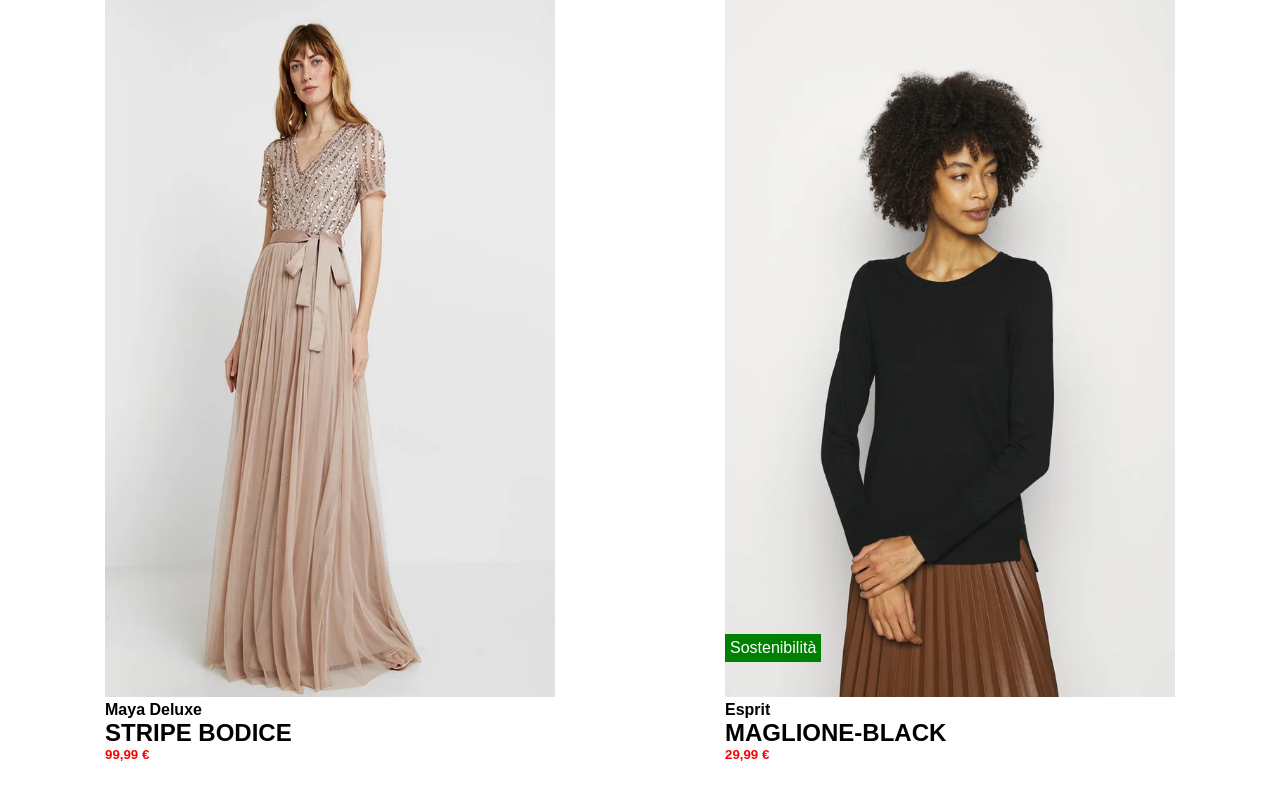
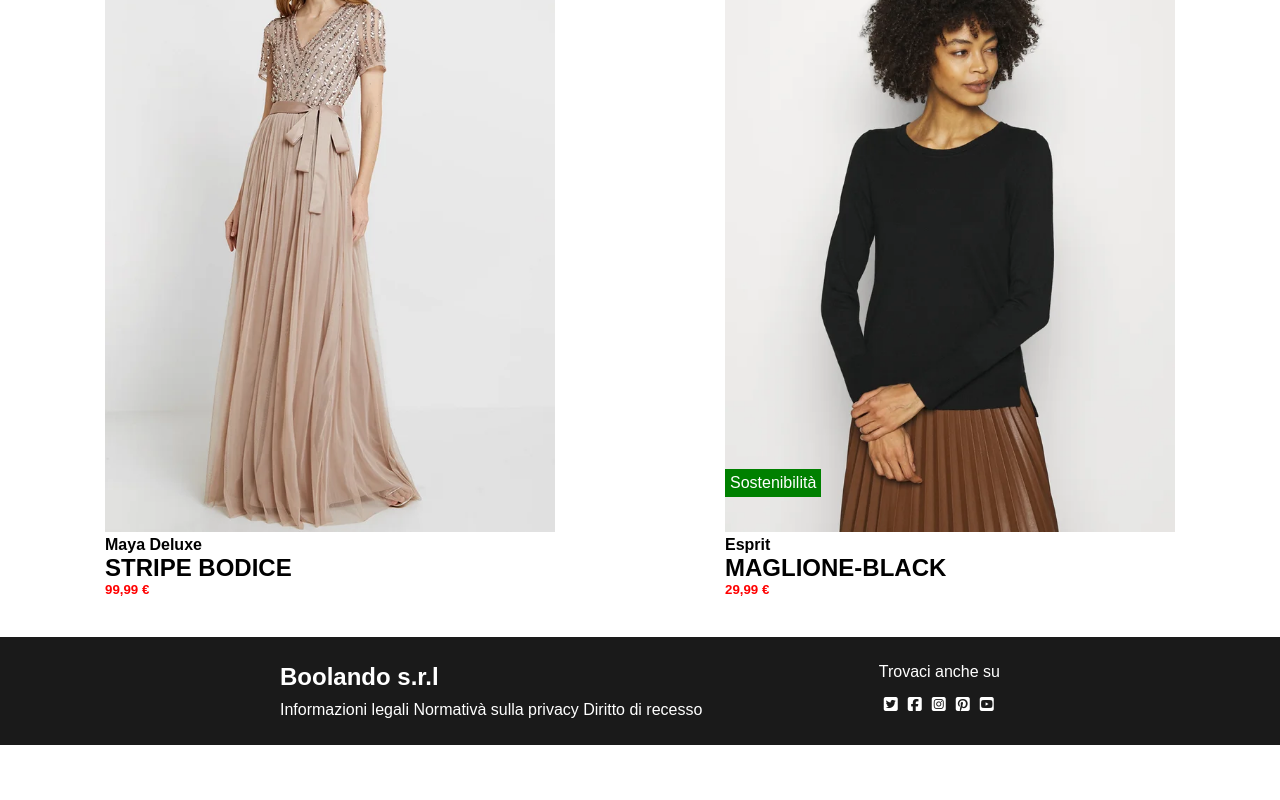
Before and after one commit to AndreaRispoli97/html-css-boolando, a plain HTML site: page index.html in a window 1280 px wide. Shown: the part 1783-2583 px from the top of the page. After the commit the page ends 2530 px from the top, so only its background shows below. Drawn offline with Linux system fonts and the light colour scheme.

Commit message:
feat: piede della pagina finito

```diff
--- a/css/style.css
+++ b/css/style.css
@@ -49,7 +49,7 @@ main{
 
 .box img{
     width: 450px;
-    height: 700px;
+    height: 645px;
 
 }
 .container-shop{
@@ -102,6 +102,33 @@ h5{
 
 /* PIEDE DI PAGINA */
 
+footer{
+    background-color: #1a1a1a;
+    height: 110px;
+    border-bottom:#fff 2px solid;
+}
+
+footer nav{
+    display: flex;
+    justify-content: space-between;
+    align-items: center;
+    height: 100%;
+    padding:0px 270px;
+}
+
+footer nav div{
+
+    color:#fff;
+    padding: 5px;
+    size: 10px;
+}
+
+.social{
+    display: flex;
+    justify-content: space-between;
+    width: 100px;
+}
+
 /* /PIEDE DI PAGINA */
 
 
--- a/index.html
+++ b/index.html
@@ -93,7 +93,19 @@
     <footer>
         <nav>
             <div>
+                <div><h1>Boolando s.r.l</h1></div>
+                <div>Informazioni legali   Normativà sulla privacy   Diritto di recesso</p></div>
+            </div>
+            <div>
+                <div>Trovaci anche su</div>
+                <div class="social">
+                    <div class="icona"><i class="fa-brands fa-square-twitter"></i></div>
+                    <div class="icona"><i class="fa-brands fa-square-facebook"></i></div>
+                    <div class="icona"><i class="fa-brands fa-square-instagram"></i></div>
+                    <div class="icona"><i class="fa-brands fa-square-pinterest"></i></div>
+                    <div class="icona"><i class="fa-brands fa-square-youtube"></i></div>
 
+                </div>
             </div>
         </nav>
     </footer>
```
